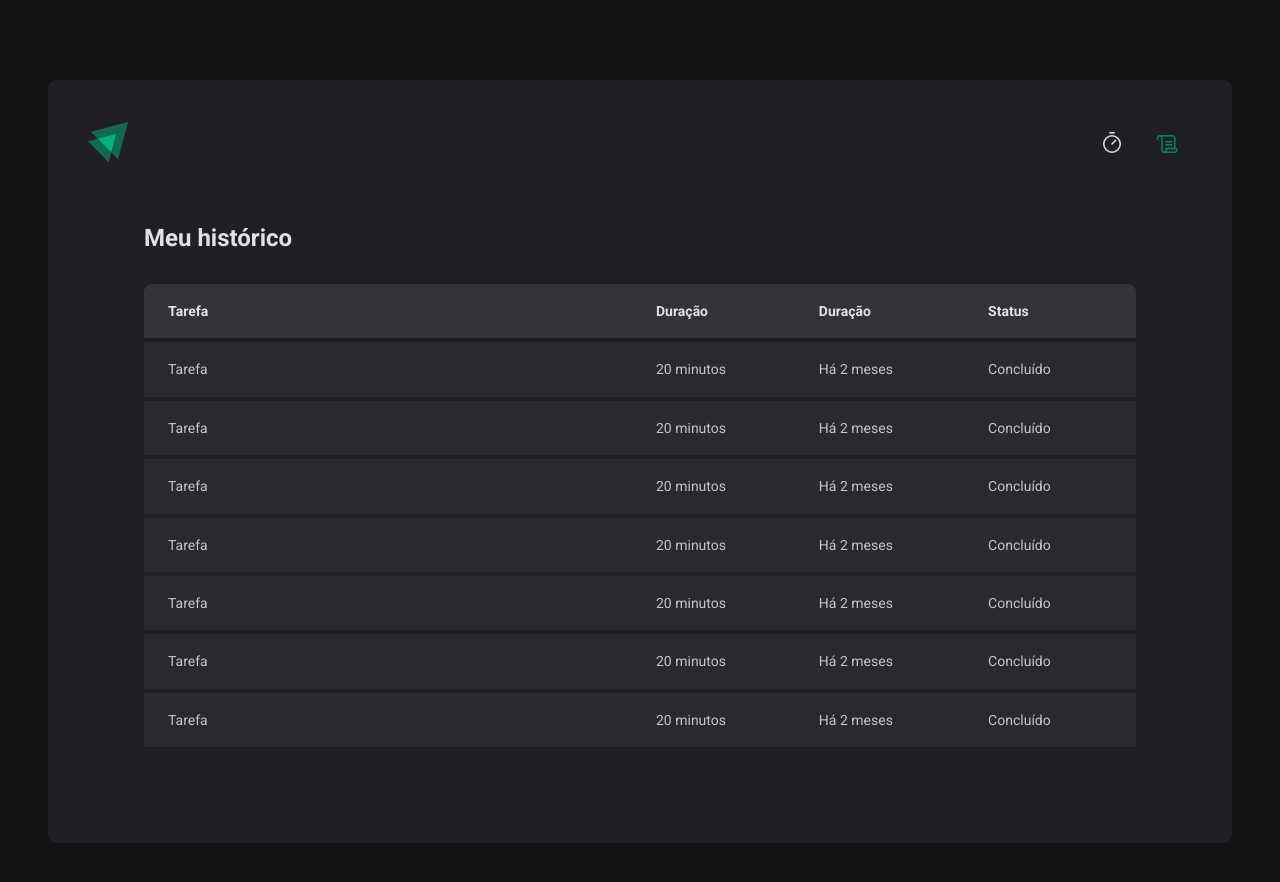
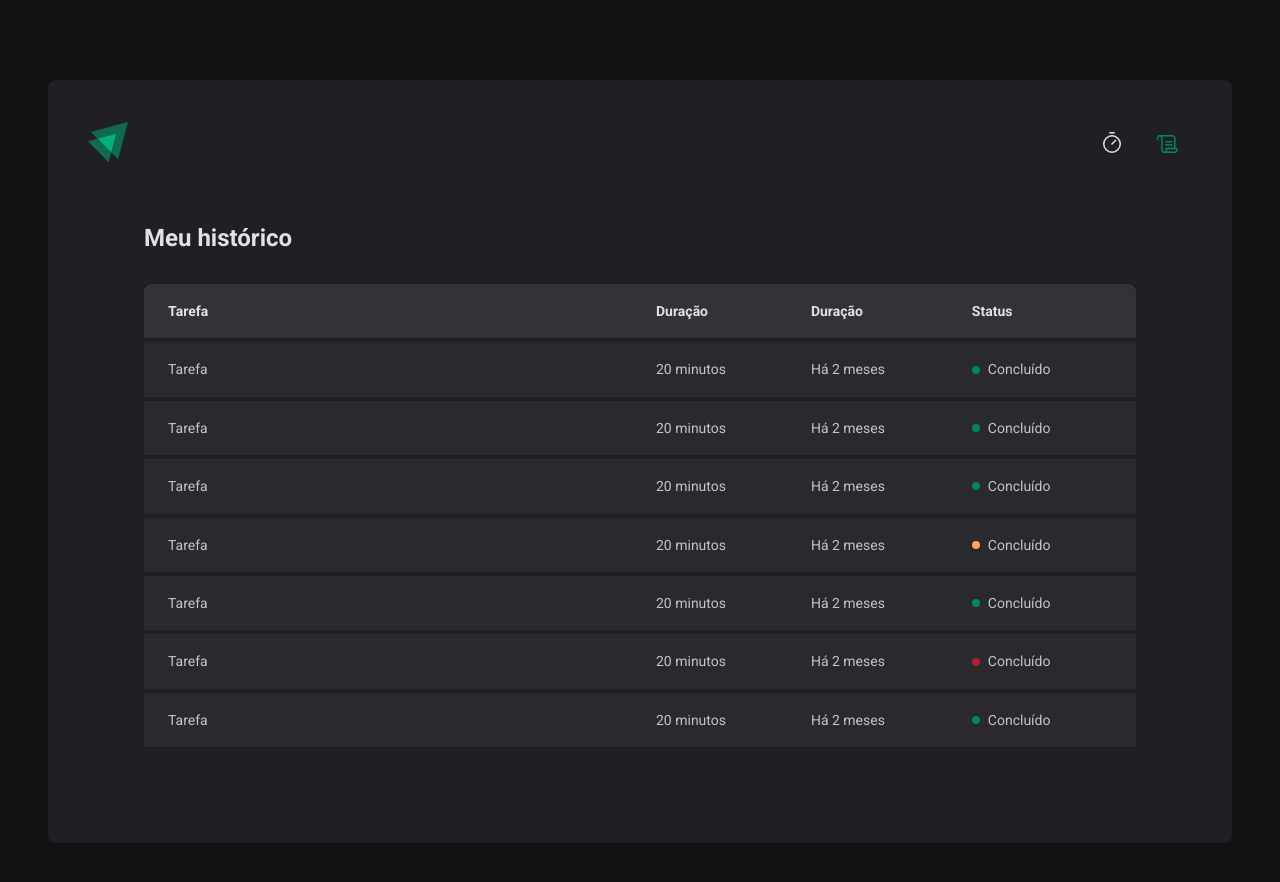
Before and after one commit to brunoBrian/pomodoro-web, a React (Vite) app: page /history in a window 1280 px wide. Shown: the top 882 px of the page. Built offline with nearby package versions, Linux system fonts and the light colour scheme.

Commit message:
adicionando circulo de status

```diff
--- a/src/pages/History/index.tsx
+++ b/src/pages/History/index.tsx
@@ -1,4 +1,4 @@
-import { HistoryContainer, HistoryList } from './styles'
+import { HistoryContainer, HistoryList, Status } from './styles'
 
 export function History() {
   return (
@@ -20,43 +20,57 @@
               <td>Tarefa</td>
               <td>20 minutos</td>
               <td>Há 2 meses</td>
-              <td>Concluído</td>
+              <td>
+                <Status statusColor="green">Concluído</Status>
+              </td>
             </tr>
             <tr>
               <td>Tarefa</td>
               <td>20 minutos</td>
               <td>Há 2 meses</td>
-              <td>Concluído</td>
+              <td>
+                <Status statusColor="green">Concluído</Status>
+              </td>
             </tr>
             <tr>
               <td>Tarefa</td>
               <td>20 minutos</td>
               <td>Há 2 meses</td>
-              <td>Concluído</td>
+              <td>
+                <Status statusColor="green">Concluído</Status>
+              </td>
             </tr>
             <tr>
               <td>Tarefa</td>
               <td>20 minutos</td>
               <td>Há 2 meses</td>
-              <td>Concluído</td>
+              <td>
+                <Status statusColor="yellow">Concluído</Status>
+              </td>
             </tr>
             <tr>
               <td>Tarefa</td>
               <td>20 minutos</td>
               <td>Há 2 meses</td>
-              <td>Concluído</td>
+              <td>
+                <Status statusColor="green">Concluído</Status>
+              </td>
             </tr>
             <tr>
               <td>Tarefa</td>
               <td>20 minutos</td>
               <td>Há 2 meses</td>
-              <td>Concluído</td>
+              <td>
+                <Status statusColor="red">Concluído</Status>
+              </td>
             </tr>
             <tr>
               <td>Tarefa</td>
               <td>20 minutos</td>
               <td>Há 2 meses</td>
-              <td>Concluído</td>
+              <td>
+                <Status statusColor="green">Concluído</Status>
+              </td>
             </tr>
           </tbody>
         </table>
--- a/src/pages/History/styles.ts
+++ b/src/pages/History/styles.ts
@@ -58,3 +58,27 @@
     }
   }
 `
+// Status
+const STATUS_COLORS = {
+  yellow: 'yellow-500',
+  green: 'green-500',
+  red: 'red-500',
+} as const
+
+interface StatusProps {
+  statusColor: keyof typeof STATUS_COLORS
+}
+
+export const Status = styled.span<StatusProps>`
+  display: flex;
+  align-items: center;
+  gap: 0.5rem;
+
+  &::before {
+    content: '';
+    width: 0.5rem;
+    height: 0.5rem;
+    border-radius: 9999px;
+    background: ${(props) => props.theme[STATUS_COLORS[props.statusColor]]};
+  }
+`
```
